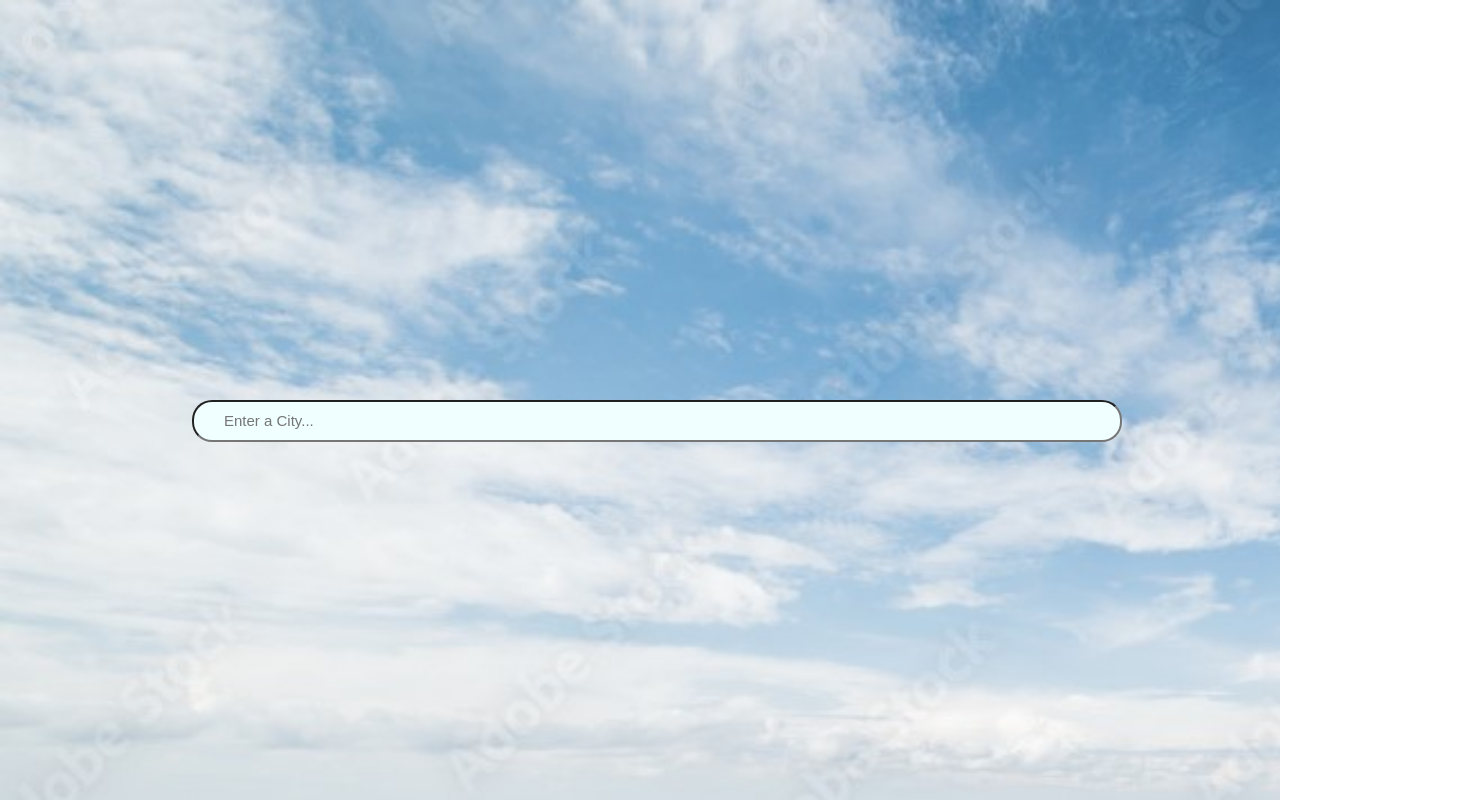
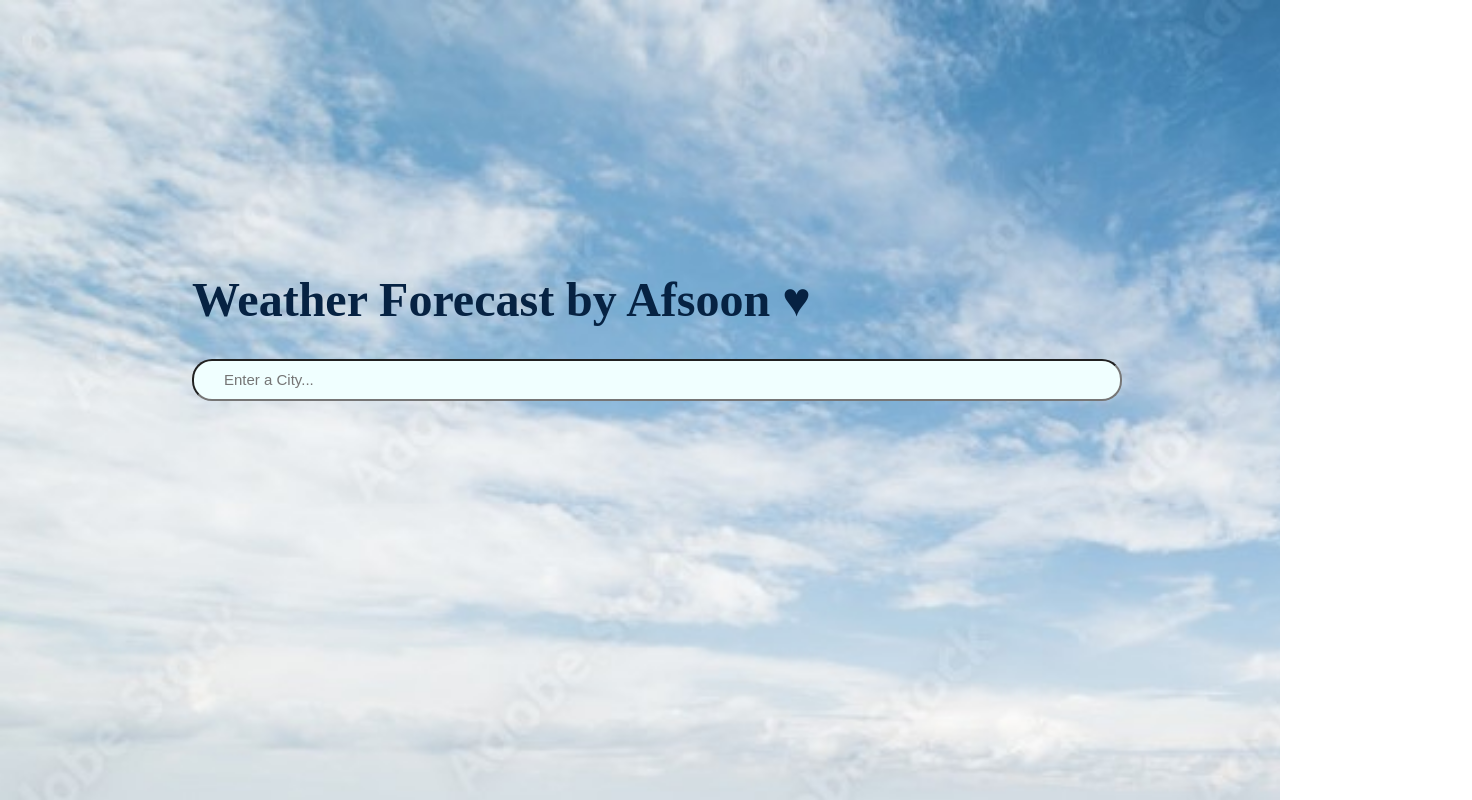
Before and after one commit to AfsoonTaghizadehgan/weather-app, a React (Create React App) app: page / in a window 1280 px wide. Shown: the whole page, 1472 px wide, since content can reach past the window. Built offline with nearby package versions, Linux system fonts and the light colour scheme.

Commit message:
title added

```diff
--- a/src/App.css
+++ b/src/App.css
@@ -6,6 +6,10 @@
   background-size: cover;
 
 
+}
+.title{
+  font-family: 'Bradley Hand';
+  color: #062242;
 }
 
 .city--input{
--- a/src/components/WeatherInput.js
+++ b/src/components/WeatherInput.js
@@ -4,7 +4,6 @@
 
 export default function Weatherinput(props) {
   const style={
-    top: props.city? '32px' : '50%',
     width:'70%',
     backgroundColor: 'azure',
     display: 'inline-block',
@@ -19,6 +18,15 @@
   }
 
     return(
+      <div
+      style={{
+        position: 'relative',
+        top: props.city? '12px' : '30%'}}>
+        <h1  style={{
+          fontSize: props.city? 'xx-large' : '300%',
+          position: 'relative',
+          left: '15%'}}
+         className='title' >Weather Forecast by Afsoon &hearts;</h1>
         <input
             type="text"
             className="city--input"
@@ -27,6 +35,7 @@
             name="city"
             style={style}
             />
+      </div>
     )
 
 
```
